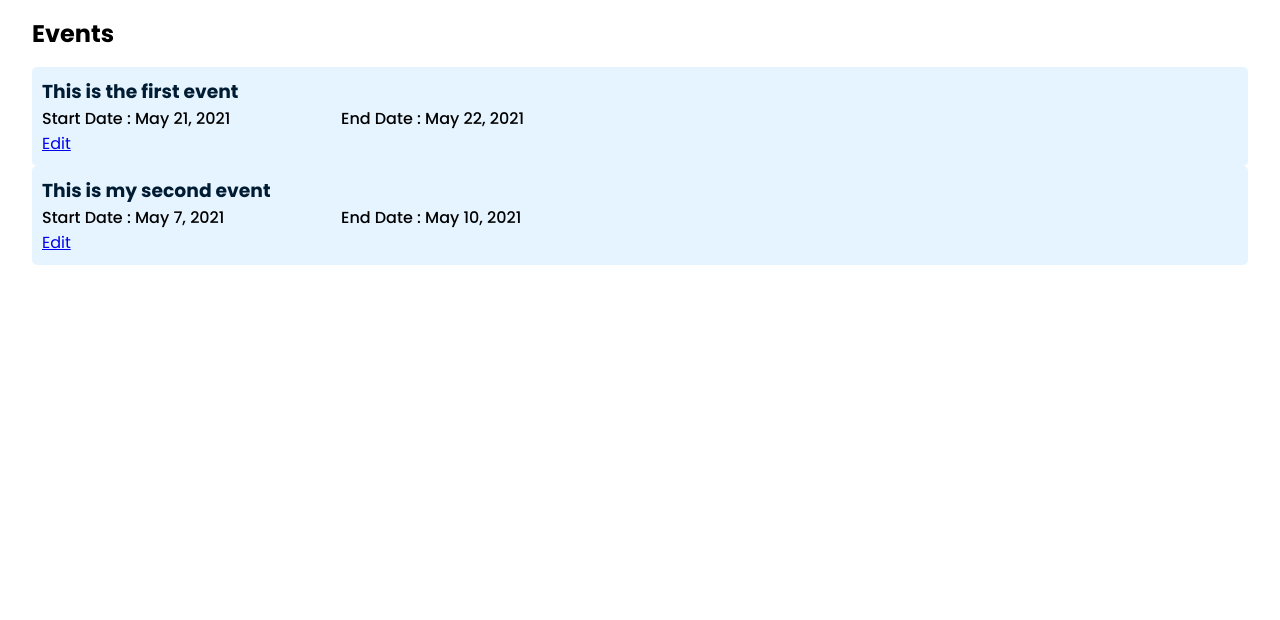
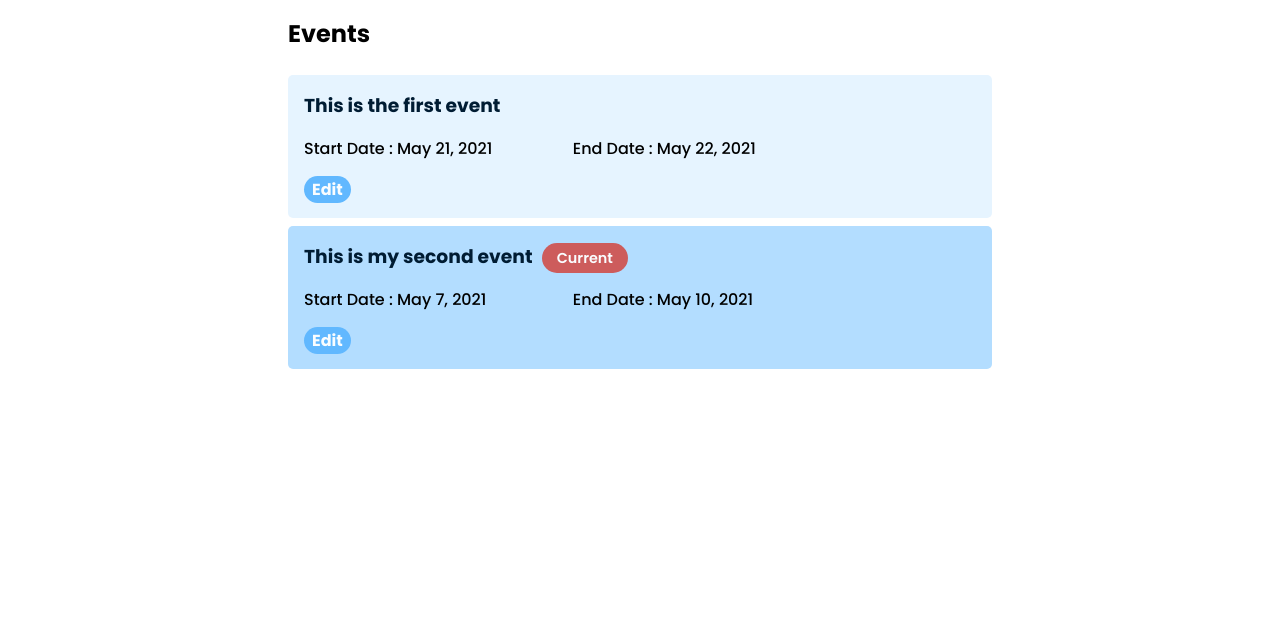
Before and after one commit to sherlock6147/contact-keeper, a Django app: page /events/ in a window 1280 px wide. Shown: the part 71-691 px from the top of the page. Run offline with Django 3.2, Linux system fonts and the light colour scheme; data comes from the database, SQL or seed files in the repository; both versions use the stored data as it was after the commit.

Commit message:
finished event model

```diff
--- a/website/contactkeep/static/contactkeep/events.css
+++ b/website/contactkeep/static/contactkeep/events.css
@@ -4,9 +4,6 @@
     padding: 0px;
     box-sizing: border-box;
     font-family: 'Poppins',sans-serif;
-}
-body{
-    width: 100vw;
 }
 .events-holder{
     padding: 1em 0px 0px;
@@ -16,8 +13,9 @@ main{
 }
 .event-holder{
     background-color: hsl(207, 100%, 95%);
-    padding: 10px;
+    padding: 1em;
     border-radius: 5px;
+    margin: 0.5em 0px;
 }
 .event-holder h3{
     font-weight: 700;
@@ -25,13 +23,43 @@ main{
 }
 .event-holder .date-holder{
     display: flex;
-    width: 50%;
+    width: 80%;
     flex-direction: row;
     justify-content: center;
     align-items: baseline;
+    margin: 1em 0em;
 }
 .event-holder .date-holder h4{
     flex: 1;
     text-align: left;
     font-weight: 500;
 }
+@media screen and (min-width:500px) {
+    main{
+        margin: 0 20vw;
+    }
+}
+.edit-link{
+    padding: 0.1em 0.5em;
+    background-color: hsl(207, 100%, 69%);
+    border-radius: 100px;
+    text-decoration: none;
+    font-weight: 700;
+    color: hsl(207, 100%, 99%);
+    margin-top: 30px;
+}
+.current{
+    background-color: hsl(207, 100%, 85%);
+    padding: 1em;
+    border-radius: 5px;
+    margin: 0.5em 0px;
+}
+#current-tag{
+    background-color: indianred;
+    color: hsl(207, 100%, 99%);
+    font-weight: 600;
+    padding: 5px 15px;
+    border-radius: 50px;
+    font-size: 0.9rem;
+    margin-left: 1ch;
+}
--- a/website/contactkeep/templates/contactkeep/events.html
+++ b/website/contactkeep/templates/contactkeep/events.html
@@ -14,13 +14,18 @@
         <h2>Events</h2>
         <section class="events-holder">
             {% for event in list_of_events %}
-                <section class="event-holder">
-                    <h3>{{event.name}}</h3>
+                {% if event.current == True %}
+                    <section class="event-holder current">
+                        <h3>{{event.name}}<span id="current-tag">Current</span></h3>
+                {% else %}
+                    <section class="event-holder">
+                        <h3>{{event.name}}</h3>
+                {% endif %}
                     <div class="date-holder">
                         <h4>Start Date : {{event.start_date}}</h4>
                         <h4>End Date : {{event.end_date}}</h4>
                     </div>
-                    <a href="{% url 'contactkeep:event_edit' event.id %}">Edit</a>
+                    <a href="{% url 'contactkeep:event_edit' event.id %}" class="edit-link">Edit</a>
                 </section>
             {% endfor %}
         </section>
--- a/website/contactkeep/views.py
+++ b/website/contactkeep/views.py
@@ -6,7 +6,10 @@ from .models import Event
 
 def home(request):
     current_event = Event.objects.filter(current=True)
-    current_event = current_event[0]
+    if current_event[0] != None:
+        current_event = current_event[0]
+    else:
+        current_event = "no event"
     context = {
         'event' : current_event,
     }
@@ -21,7 +24,23 @@ def events(request):
 
 def event_edit(request,event_id):
     event = get_object_or_404(Event,id=event_id)
+    if request.method == 'POST':
+        if 'event-edit' in request.POST:
+            event.name = request.POST.get('name')
+            if request.POST['start_date'] != '':
+                event.start_date = request.POST.get('start_date')
+            if request.POST['end_date'] != '':
+                event.end_date = request.POST.get('end_date')
+            if request.POST['current'] != '':
+                existing_current_event = Event.objects.filter(current=True)
+                if existing_current_event[0] != None:
+                    existing_current_event = existing_current_event[0]
+                    existing_current_event.current = False
+                    existing_current_event.save()
+                event.current = True
+            event.save()
+            return HttpResponseRedirect('/events/')
     context = {
         'event' : event,
     }
-    return render(request,'contactkeep/edit.html',context)
+    return render(request,'contactkeep/event_edit.html',context)
```
Also changed, not shown: website/contactkeep/static/contactkeep/event_edit.css (added, +33 -0 lines), website/contactkeep/templates/contactkeep/edit.html (deleted, +0 -26 lines), website/contactkeep/templates/contactkeep/event_edit.html (added, +41 -0 lines), website/db.sqlite3.
